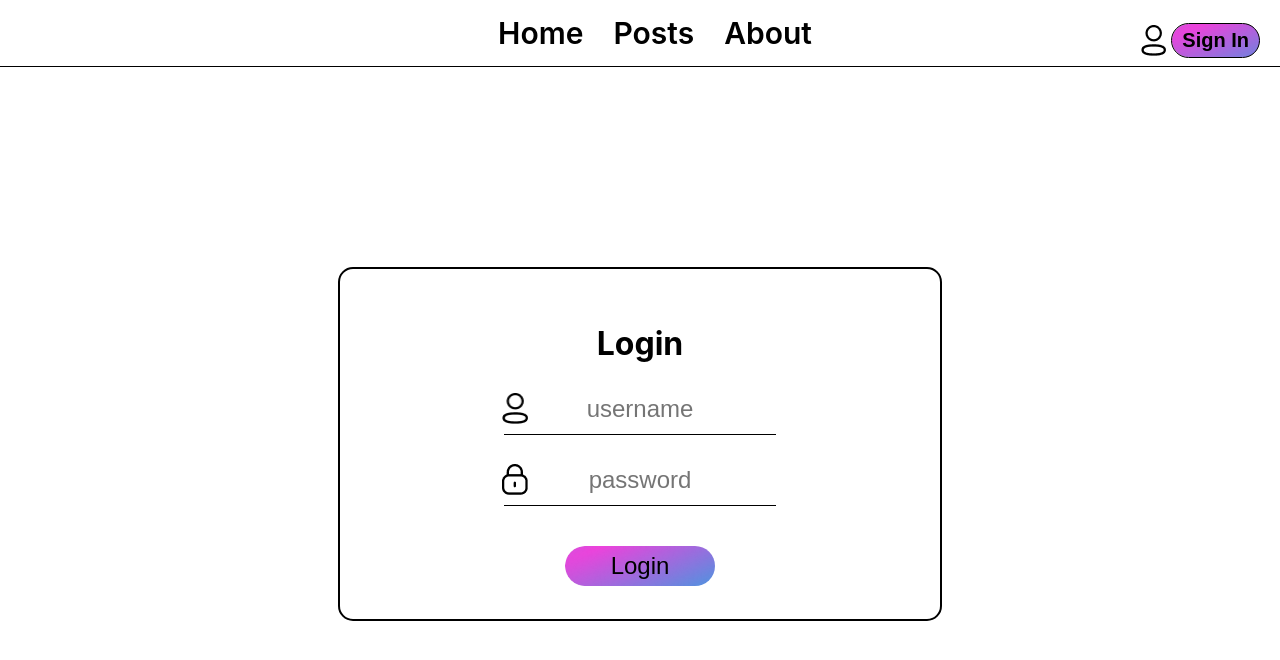
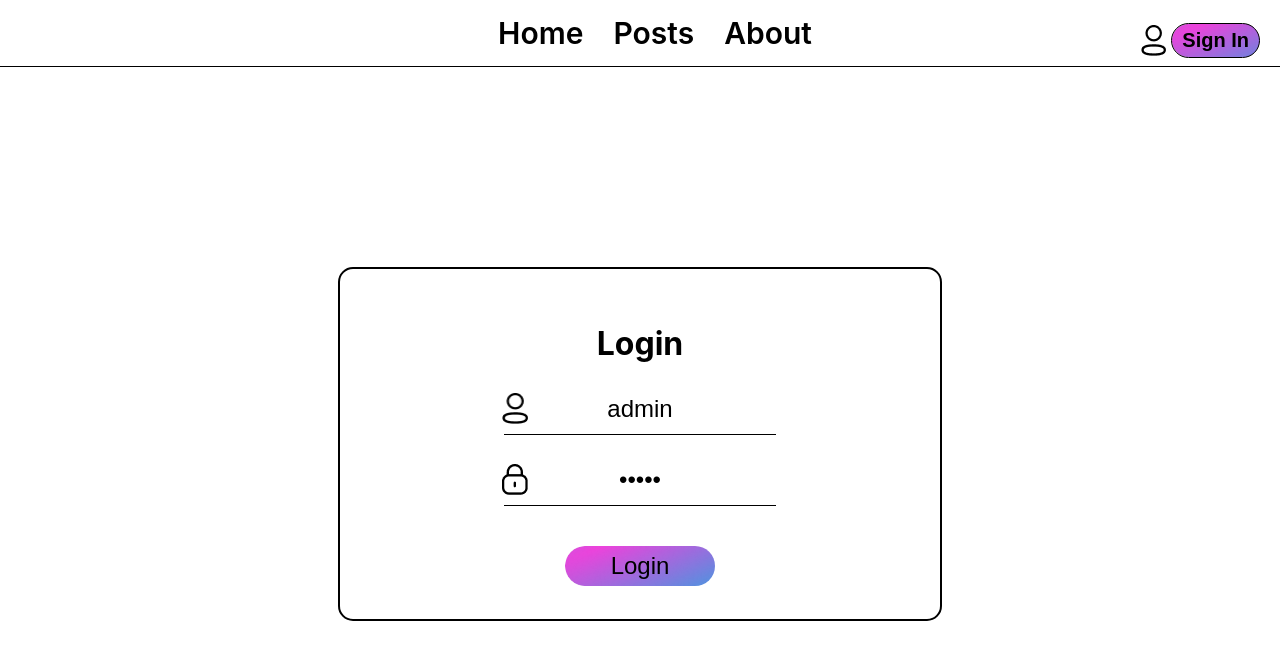
Before and after one commit to pinkPiglin/test, a React (Create React App) app: page /#/login in a window 1280 px wide. Shown: the top 660 px of the page. Built offline with nearby package versions, Linux system fonts and the light colour scheme.

Commit message:
on LoginPage add input values

```diff
--- a/src/index.js
+++ b/src/index.js
@@ -2,7 +2,7 @@ import React from 'react';
 import ReactDOM from 'react-dom/client';
 import './index.css';
 import App from './App';
-import {HashRouter} from 'react-router-dom'
+import {HashRouter } from 'react-router-dom'
 
 const root = ReactDOM.createRoot(document.getElementById('root'));
 root.render(
--- a/src/pages/loginPage.js/loginPage.jsx
+++ b/src/pages/loginPage.js/loginPage.jsx
@@ -27,11 +27,11 @@ const LoginPage=()=>{
         <form  className='loginForm' onSubmit={(event)=>logIn(event)}>
             <h1>Login</h1>
             <div className='login'>
-                 <input name='login' type="login" placeholder='username' required/>
+                 <input name='login' type="login" placeholder='username' value='admin' required/>
             </div>
 
             <div className='password'>
-                <input name='password' type="password"placeholder='password' required/>
+                <input name='password' type="password"placeholder='password' value='admin' required/>
             </div>
 
             <button  type='submit'>Login</button>
```
